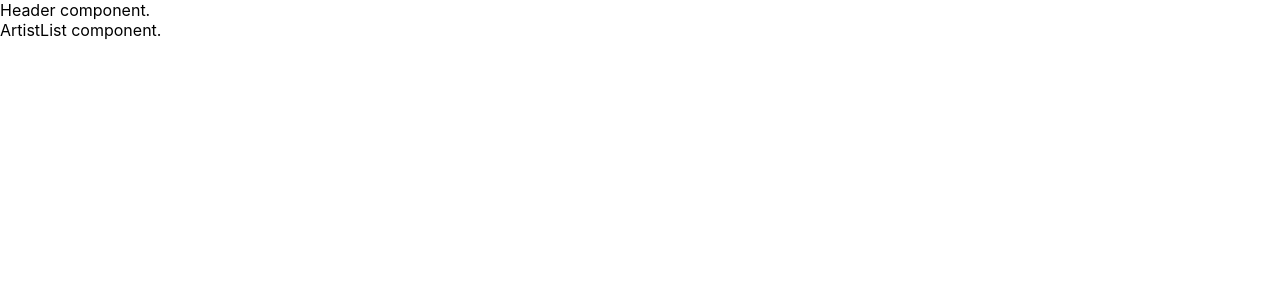
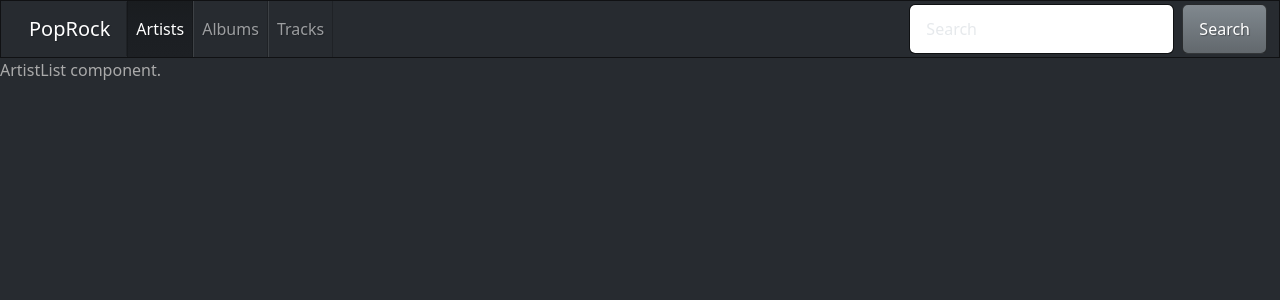
Before and after one commit to jotasprout/poprock-java, a React (Create React App) app in the folder poprock-react/: page /artists in a window 1280 px wide. Shown: the top 300 px of the page. Built offline with nearby package versions, Linux system fonts and the light colour scheme.

Commit message:
New search components and navbar fleshed out.

```diff
--- a/poprock-react/package.json
+++ b/poprock-react/package.json
@@ -7,6 +7,7 @@
     "@testing-library/react": "^13.4.0",
     "@testing-library/user-event": "^13.5.0",
     "axios": "^1.5.1",
+    "bootswatch": "^5.3.2",
     "react": "^18.2.0",
     "react-dom": "^18.2.0",
     "react-router-dom": "^6.16.0",
--- a/poprock-react/src/App.js
+++ b/poprock-react/src/App.js
@@ -1,5 +1,5 @@
 import { BrowserRouter as Router, Routes, Route } from 'react-router-dom';
-
+import 'bootswatch/dist/slate/bootstrap.min.css';
 import Header from "./components/Header";
 import Landing from "./components/Landing";
 
--- a/poprock-react/src/components/Header.js
+++ b/poprock-react/src/components/Header.js
@@ -1,9 +1,7 @@
+import Navbar from "./Navbar";
+
 export default function Header(){
     return (
-        <>
-            <div>
-                Header component.
-            </div>
-        </>
+        <Navbar />
     );
 }
--- a/poprock-react/src/components/Navbar.js
+++ b/poprock-react/src/components/Navbar.js
@@ -1,9 +1,63 @@
-export default function Navbar(){
+import { NavLink } from "react-router-dom";
+
+export default function Navbar() {
     return (
-        <>
-            <div>
-                Navbar component.
-            </div>
-        </>
-    );
-}
+        <nav className="navbar navbar-expand-lg bg-dark" data-bs-theme="dark">
+            <div className="container-fluid">
+
+				<NavLink className='navbar-brand' to='/'>
+					PopRock
+				</NavLink>
+
+                <button className="navbar-toggler" type="button" data-bs-toggle="collapse" data-bs-target="#navbarColor02" aria-controls="navbarColor02" aria-expanded="false" aria-label="Toggle navigation">
+                    <span className="navbar-toggler-icon"></span>
+                </button>
+
+                <div className="collapse navbar-collapse" id="navbarColor02">
+
+                    <ul className='navbar-nav me-auto'>
+                        <li className='nav-item'>
+                            <NavLink className='nav-link' to='/artists'>
+                                Artists
+                            </NavLink>
+                        </li>
+                        <li className='nav-item'>
+                            <NavLink className='nav-link' to='/albums'>
+                                Albums
+                            </NavLink>
+                        </li>
+                        <li className='nav-item'>
+                            <NavLink className='nav-link' to='/tracks'>
+                                Tracks
+                            </NavLink>
+                        </li>
+
+                        {/* <li className='nav-item'>
+                            <NavLink className='nav-link' to='/tracks'>
+                                Logout
+                            </NavLink>
+                        </li> */}
+
+                        {/* <li className="nav-item dropdown">
+                            <a className="nav-link dropdown-toggle" data-bs-toggle="dropdown" href="#" role="button" aria-haspopup="true" aria-expanded="false">Other</a>
+                            <div className="dropdown-menu">
+                                <a className="dropdown-item" href="#">thing 1</a>
+                                <a className="dropdown-item" href="#">thing 2</a>
+                                <a className="dropdown-item" href="#">thing 3</a>
+                                <div className="dropdown-divider"></div>
+                                <a className="dropdown-item" href="#">Separated link</a>
+                            </div>
+                        </li> */}
+                    </ul>
+
+                    <form className="d-flex">
+                        <input className="form-control me-sm-2" type="search" placeholder="Search" />
+                        <button className="btn btn-secondary my-2 my-sm-0" type="submit">Search</button>
+                    </form>
+
+                </div>
+
+			</div>
+        </nav>
+    )
+};
--- a/poprock-react/src/components/auth/Auth.js
+++ b/poprock-react/src/components/auth/Auth.js
@@ -45,13 +45,17 @@ export default function Auth(){
         })
 
         setArtists(data.artists.items)
+        console.log(data.artists);
     }
 
     const renderArtists = () => {
         return artists.map(artist => (
             <div key={artist.id}>
-                {artist.images.length ? <img width={"100%"} src={artist.images[0].url} alt=""/> : <div>No Image</div>}
-                {artist.name}
+                {artist.images.length ? <img width={"50%"} src={artist.images[0].url} alt=""/> : <div>No Image</div>}
+                <p>
+                    {artist.name}<br />
+                    {artist.id}
+                </p>
             </div>
         ))
     }
@@ -59,8 +63,8 @@ export default function Auth(){
     return (
         <div className="App">
             <header className="App-header">
-                <h1>PopRock</h1>
-                <h2>SpotifySearch</h2>
+                <h1>Spotify Search</h1>
+                <h2></h2>
                 <form onSubmit={searchArtists}>
                     <input type="text" onChange={e => setSearchKey(e.target.value)}/>
                     <button type={"submit"}>Search</button>
```
Also changed, not shown: poprock-react/src/components/search/SearchForm.js (added, +9 -0 lines), poprock-react/src/components/search/SearchResult.js (added, +9 -0 lines), poprock-react/src/components/search/SearchResults.js (added, +9 -0 lines), 1 other file (tests, documents, lock files or other folders).
